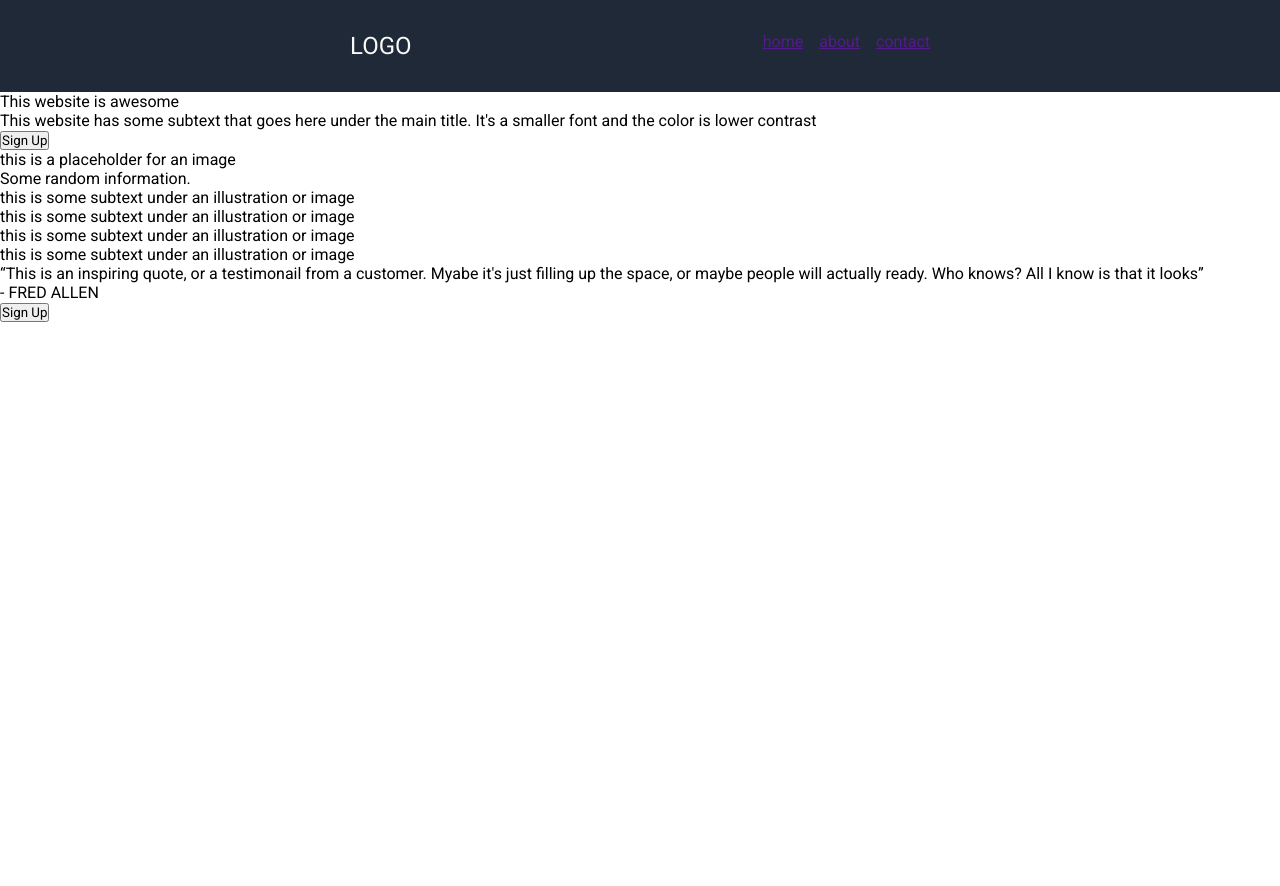
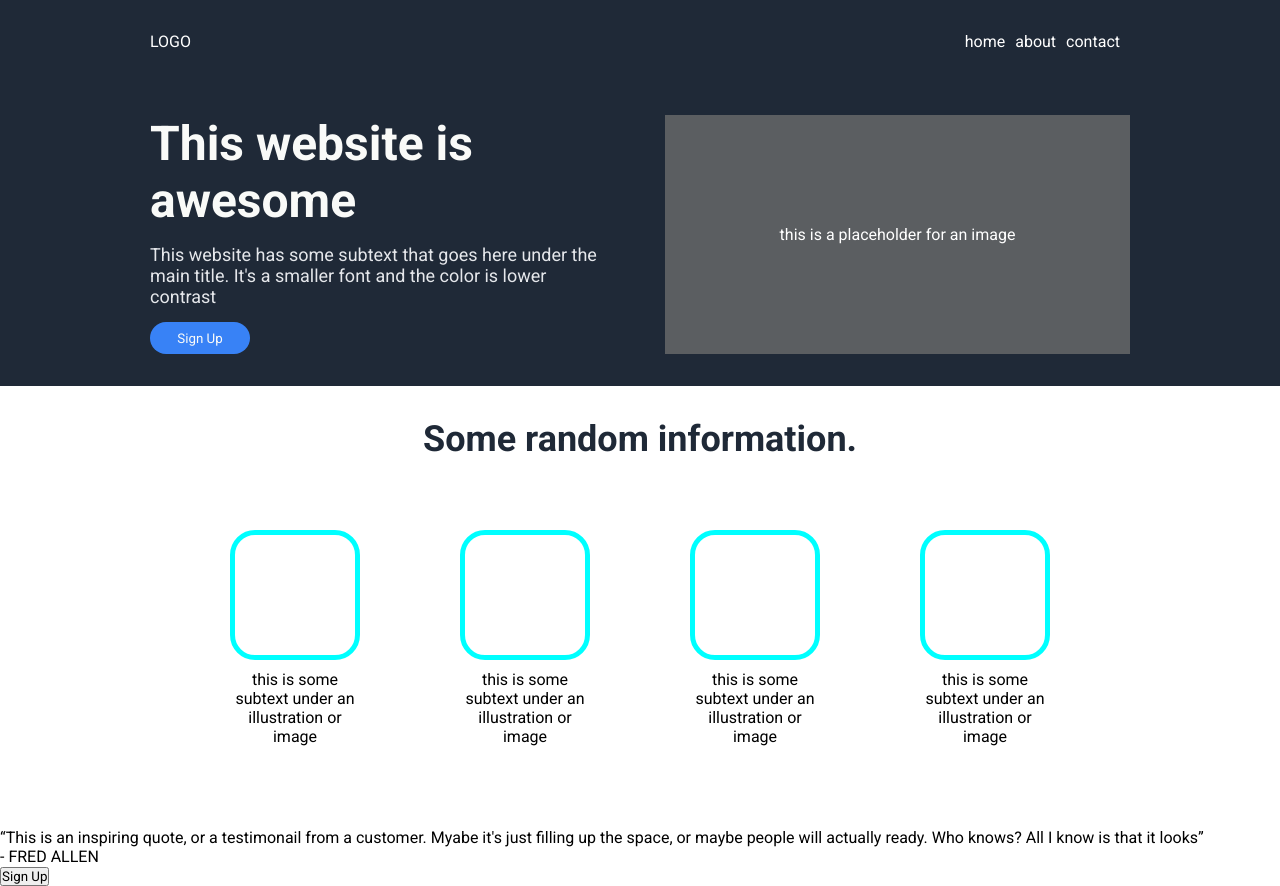
Before and after one commit to Surajnairx/Odin_Project-Landing-page, a plain HTML site: page index.html in a window 1280 px wide. Before the commit the page ends 800 px from the top, so only its background shows below. Drawn offline with Linux system fonts and the light colour scheme.

```diff
--- a/styles.css
+++ b/styles.css
@@ -5,26 +5,94 @@
   margin: 0;
   font-family: "Roboto";
 }
+a {
+  text-decoration: none;
+  color: white;
+}
+
 .nav {
+  padding: 32px 150px;
   display: flex;
   justify-content: space-between;
-  padding: 32px 350px;
   background-color: #1f2937;
-}
-.logo {
-  font-size: 24px;
-  color: #f9faf8;
-  display: flex;
-  flex-shrink: 0;
+  color: white;
 }
 .links ul {
-  padding-left: 16px;
-  margin: 0;
-  list-style: none;
   display: flex;
-  gap: 16px;
-  flex-shrink: 0;
+  list-style-type: none;
+}
+ul li {
+  padding-right: 10px;
 }
 
-.links ul li {
+.home {
+  display: flex;
+  justify-content: space-between;
+  padding: 32px 150px;
+  background-color: #1f2937;
+  color: white;
 }
+.content {
+  gap: 15px;
+  display: flex;
+  flex-direction: column;
+  flex: 1;
+  padding-right: 50px;
+}
+.title {
+  font-size: 48px;
+  font-weight: bold;
+  color: #f9faf8;
+}
+.sub {
+  font-size: 18px;
+  color: #e5e7eb;
+}
+.img {
+  display: flex;
+  justify-content: center;
+  align-items: center;
+  flex: 1;
+  background-color: #5b5e61;
+}
+.content button {
+  width: 100px;
+  height: 32px;
+  background-color: #3882f6;
+  color: #f9faf8;
+  border: none;
+  border-radius: 25px;
+}
+
+.about {
+  padding: 32px 150px;
+  display: flex;
+  flex-direction: column;
+  align-items: center;
+}
+.about-title {
+  font-size: 36px;
+  font-weight: bold;
+  color: #1f2937;
+  margin-bottom: 20px;
+}
+.about-img-container {
+  display: flex;
+}
+.img-container {
+  display: flex;
+  flex-direction: column;
+  align-items: center;
+  padding: 50px;
+}
+.img-container .image {
+  border: 5px solid cyan;
+  height: 120px;
+  width: 120px;
+  border-radius: 25px;
+}
+.text {
+  padding-top: 10px;
+  width: 130px;
+  text-align: center;
+}
```
